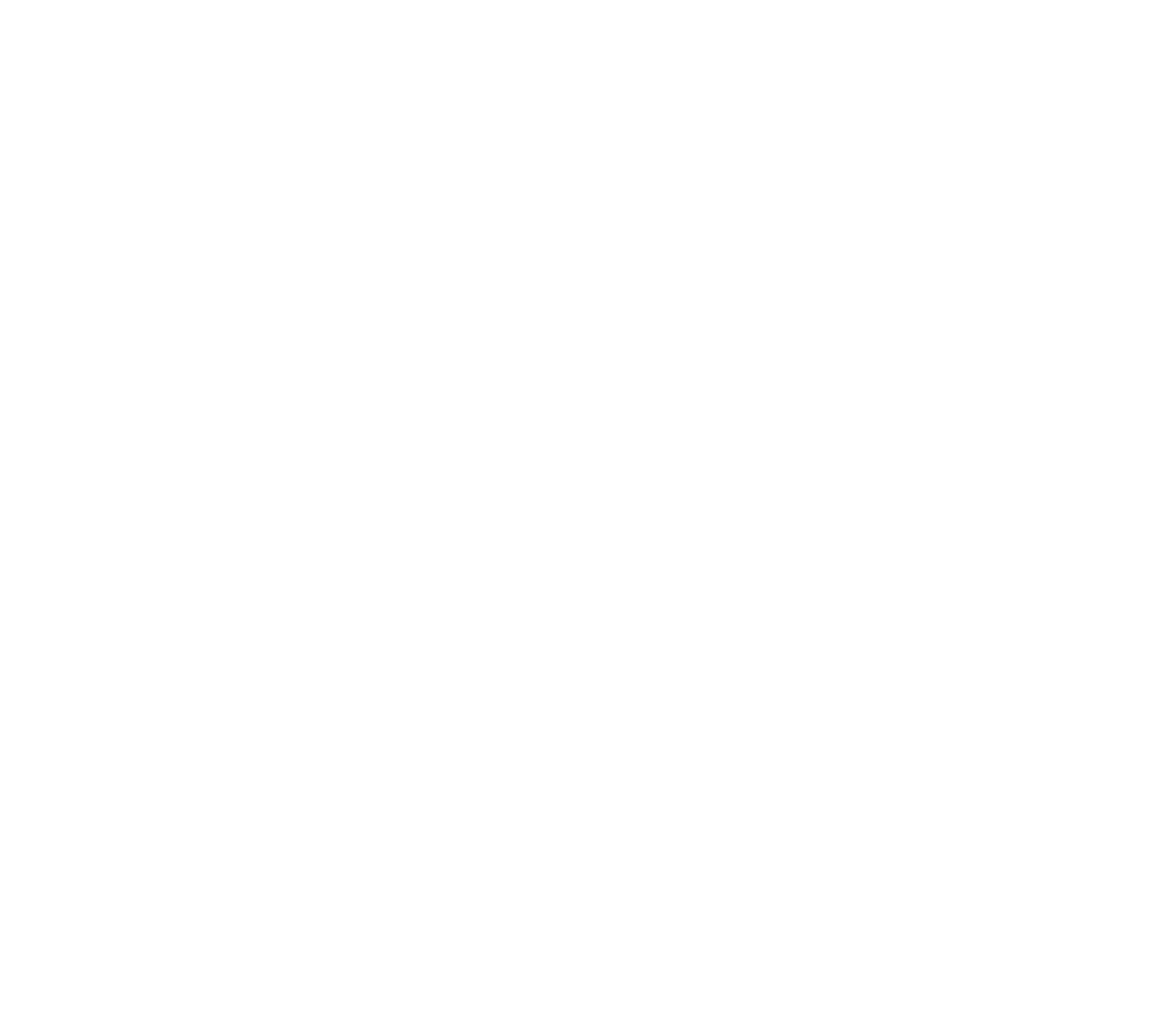
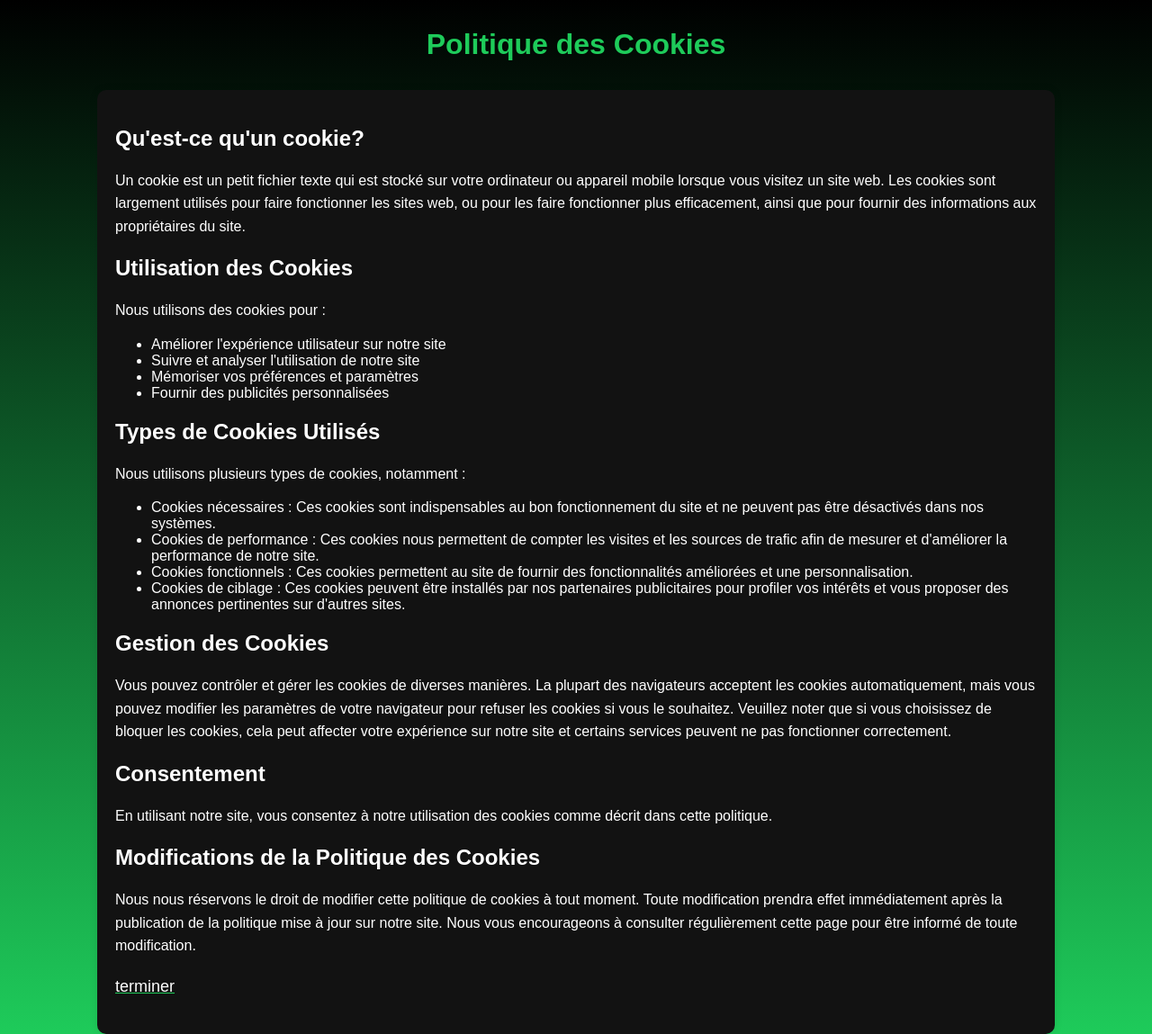
Before and after one commit to Montsy744/SAE1.05-1.06, a plain HTML site: page lienFooter/Cookie.html in a window 1280 px wide. Shown: the whole page at 90% size. Before the commit the page ends 800 px from the top, so only its background shows below. Drawn offline with Linux system fonts and the light colour scheme.

Commit message:
update footer

```diff
--- a/acceuil/acceuil.html
+++ b/acceuil/acceuil.html
@@ -19,6 +19,7 @@
   <link href="./css/nav.css" rel="stylesheet" type="text/css" />
   <link href="./css/main.css" rel="stylesheet" type="text/css" />
   <link href="./css/style.css" rel="stylesheet" type="text/css" />
+  <link href="./../css/footer.css" rel="stylesheet" type="text/css" />
 
 </head>
 
@@ -116,16 +117,23 @@
     </div>
     <nav>
       <div class="pret">
-        <div id="bouton" class="sour-gummy"><a href="">Prêt de voiture</a></div>
+        <div id="bouton" class="sour-gummy"><a href="./../voiture/voiture.html">Prêt de voiture</a></div>
       </div>
       <div class="velo">
         <div id="bouton" class="sour-gummy"><a href="./../velo/locationVelo.html">Nos vélos</a></div>
       </div>
       <div class=" covoiturage">
-        <div id="bouton" class="sour-gummy"><a href="">Covoiturage</a></div>
+        <div id="bouton" class="sour-gummy"><a href="./../covoiturage/covoiturage.html">Covoiturage</a></div>
       </div>
     </nav>
   </main>
+  <footer>
+    <a href="./../lienFooter/Politique_confidentialité.html"><p>politique de confidentialité</p></a>
+    <a href="./../lienFooter/Mention_Legale.html"><p>Mention légale</p></a>
+    <a href="./../contact/contact.html"><p>Contact</p></a>
+    <a href="./../lienFooter/Cookie.html"><p>Cookie</p></a>
+    <a href=""><p>Spotify</p></a>
+  </footer>
 </body>
 
 </html>
--- a/css/footer.css
+++ b/css/footer.css
@@ -5,6 +5,7 @@
     background-color: #121212;
     border-top-left-radius: 10px;
     border-top-right-radius: 10px;
+    bottom: 1px;
 }
 
 footer>a{
--- a/lienFooter/Cookie.html
+++ b/lienFooter/Cookie.html
@@ -0,0 +1,53 @@
+<!DOCTYPE html>
+<html lang="fr">
+<head>
+    <meta charset="UTF-8">
+    <meta name="viewport" content="width=device-width, initial-scale=1.0">
+    <title>Politique des Cookies</title>
+
+    <link href="./css/styleCookie.css" rel="stylesheet" type="text/css" />
+</head>
+<body>
+    <header>
+        <h1>Politique des Cookies</h1>
+
+    </header>
+    <div class="container">
+
+        <h2>Qu'est-ce qu'un cookie?</h2>
+        <p>Un cookie est un petit fichier texte qui est stocké sur votre ordinateur ou appareil mobile lorsque vous visitez un site web. Les cookies sont largement utilisés pour faire fonctionner les sites web, ou pour les faire fonctionner plus efficacement, ainsi que pour fournir des informations aux propriétaires du site.</p>
+
+        <h2>Utilisation des Cookies</h2>
+        <p>Nous utilisons des cookies pour :</p>
+        <ul>
+            <li>Améliorer l'expérience utilisateur sur notre site</li>
+            <li>Suivre et analyser l'utilisation de notre site</li>
+            <li>Mémoriser vos préférences et paramètres</li>
+            <li>Fournir des publicités personnalisées</li>
+        </ul>
+
+        <h2>Types de Cookies Utilisés</h2>
+        <p>Nous utilisons plusieurs types de cookies, notamment :</p>
+        <ul>
+            <li>Cookies nécessaires : Ces cookies sont indispensables au bon fonctionnement du site et ne peuvent pas être désactivés dans nos systèmes.</li>
+            <li>Cookies de performance : Ces cookies nous permettent de compter les visites et les sources de trafic afin de mesurer et d'améliorer la performance de notre site.</li>
+            <li>Cookies fonctionnels : Ces cookies permettent au site de fournir des fonctionnalités améliorées et une personnalisation.</li>
+            <li>Cookies de ciblage : Ces cookies peuvent être installés par nos partenaires publicitaires pour profiler vos intérêts et vous proposer des annonces pertinentes sur d'autres sites.</li>
+        </ul>
+
+        <h2>Gestion des Cookies</h2>
+        <p>Vous pouvez contrôler et gérer les cookies de diverses manières. La plupart des navigateurs acceptent les cookies automatiquement, mais vous pouvez modifier les paramètres de votre navigateur pour refuser les cookies si vous le souhaitez. Veuillez noter que si vous choisissez de bloquer les cookies, cela peut affecter votre expérience sur notre site et certains services peuvent ne pas fonctionner correctement.</p>
+
+        <h2>Consentement</h2>
+        <p>En utilisant notre site, vous consentez à notre utilisation des cookies comme décrit dans cette politique.</p>
+
+        <h2>Modifications de la Politique des Cookies</h2>
+        <p>Nous nous réservons le droit de modifier cette politique de cookies à tout moment. Toute modification prendra effet immédiatement après la publication de la politique mise à jour sur notre site. Nous vous encourageons à consulter régulièrement cette page pour être informé de toute modification.</p>
+        <div class="bouton">
+            <a href="./../acceuil/acceuil.html">
+                <p>terminer</p>
+            </a>
+        </div>
+    </div>
+</body>
+</html>
--- /dev/null
+++ b/lienFooter/css/styleCookie.css
@@ -0,0 +1,32 @@
+body {
+    font-family: Arial, sans-serif;
+    margin: 0;
+    padding: 0;
+    background: linear-gradient(#000000, #1ECB5A);
+}
+.container {
+    width: 80%;
+    margin: 0 auto;
+    background-color: #121212;
+    padding: 20px;
+    box-shadow: 0 0 10px rgba(0, 0, 0, 0.1);
+    border-radius: 10px;
+}
+header {
+    background: transparent;
+    color: #1ECB5A;
+    padding: 10px 0;
+    text-align: center;
+}
+ h2,ul>li {
+    color: white;
+}
+p {
+    line-height: 1.6;
+    color: white;
+}
+.bouton,
+.bouton>a {
+    color: #1ECB5A;
+    font-size: large;
+}
--- /dev/null
+++ b/lienFooter/css/styleMenLeg.css
@@ -0,0 +1,32 @@
+body {
+    font-family: Arial, sans-serif;
+    margin: 0;
+    padding: 0;
+    background: linear-gradient(#000000, #1ECB5A);
+}
+.container {
+    width: 80%;
+    margin: 0 auto;
+    background-color: #121212;
+    padding: 20px;
+    border-radius: 10px;
+    box-shadow: 0 0 10px rgba(0, 0, 0, 0.1);
+}
+header {
+    background: transparent;
+    color: #1ECB5A;
+    padding: 10px 0;
+    text-align: center;
+}
+h2 {
+    color: white;
+}
+p {
+    line-height: 1.6;
+    color: white;
+}
+.bouton,
+.bouton>a {
+    color: #1ECB5A;
+    font-size: large;
+}
--- /dev/null
+++ b/lienFooter/css/stylePolConf.css
@@ -0,0 +1,36 @@
+body {
+    font-family: Arial, sans-serif;
+    background: linear-gradient(#000000, #1ECB5A);
+    margin: 0;
+    padding: 0;;
+}
+
+.container {
+    width: 80%;
+    margin: 0 auto;
+    background-color: #121212;
+    padding: 20px;
+    box-shadow: 0 0 10px rgba(0, 0, 0, 0.1);
+}
+
+ header {
+    background: transparent;
+    color: #1ECB5A;
+    padding: 10px 0;
+    text-align: center;
+}
+
+h2,ul>li {
+    color: white;
+}
+
+ p {
+    line-height: 1.6;
+    color: white;
+}
+
+.bouton,
+.bouton>a {
+    color: #1ECB5A;
+    font-size: large;
+}
```
Also changed, not shown: contact/contact.html (+8 -0 lines), covoiturage/covoiturage.html (+8 -0 lines), lienFooter/Mention_Legale.html (+48 -0 lines), lienFooter/Politique_confidentialité.html (+42 -0 lines), velo/locationVelo.html (+1 -1 lines), voiture/voiture.html (+8 -0 lines).
